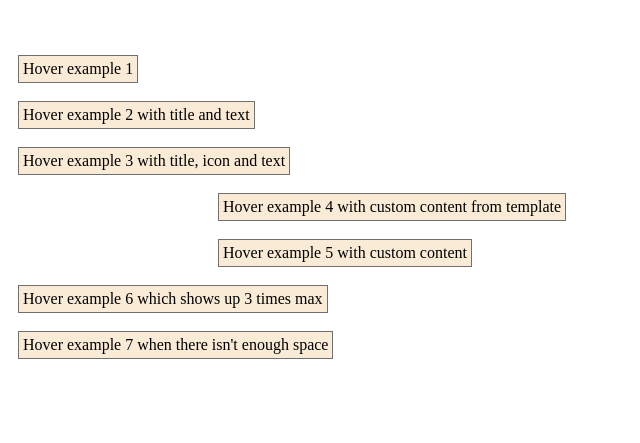
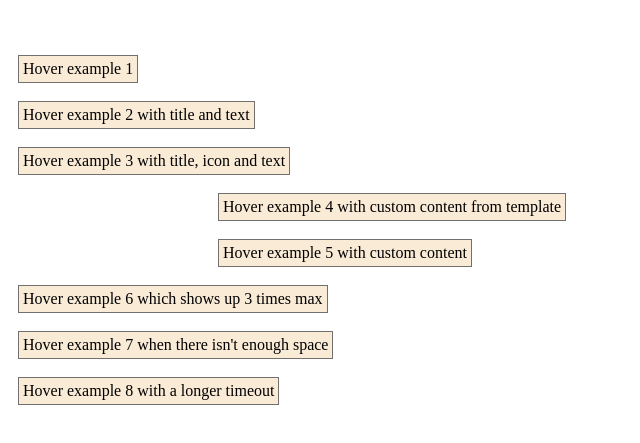
Before and after one commit to thimpat/hitooltip, a website with bundled scripts: page index.html in a window 1280 px wide. Shown: the part 79-522 px from the top of the page, without its empty margins (0-640 px from the left). Built offline with nearby package versions, Linux system fonts and the light colour scheme.

Commit message:
docs: Update demo

```diff
--- a/index.html
+++ b/index.html
@@ -97,6 +97,11 @@
         <br/>
         <br/>
 
+        <!-- Example 8 -->
+        <div class="example" data-hitooltip="Heighth example" data-hitooltip-timeout="15000">Hover example 8 with a longer timeout</div>
+        <br/>
+        <br/>
+
         <script src="dist/hitooltip.min.js" type="module"></script>
 
     </body>
```
